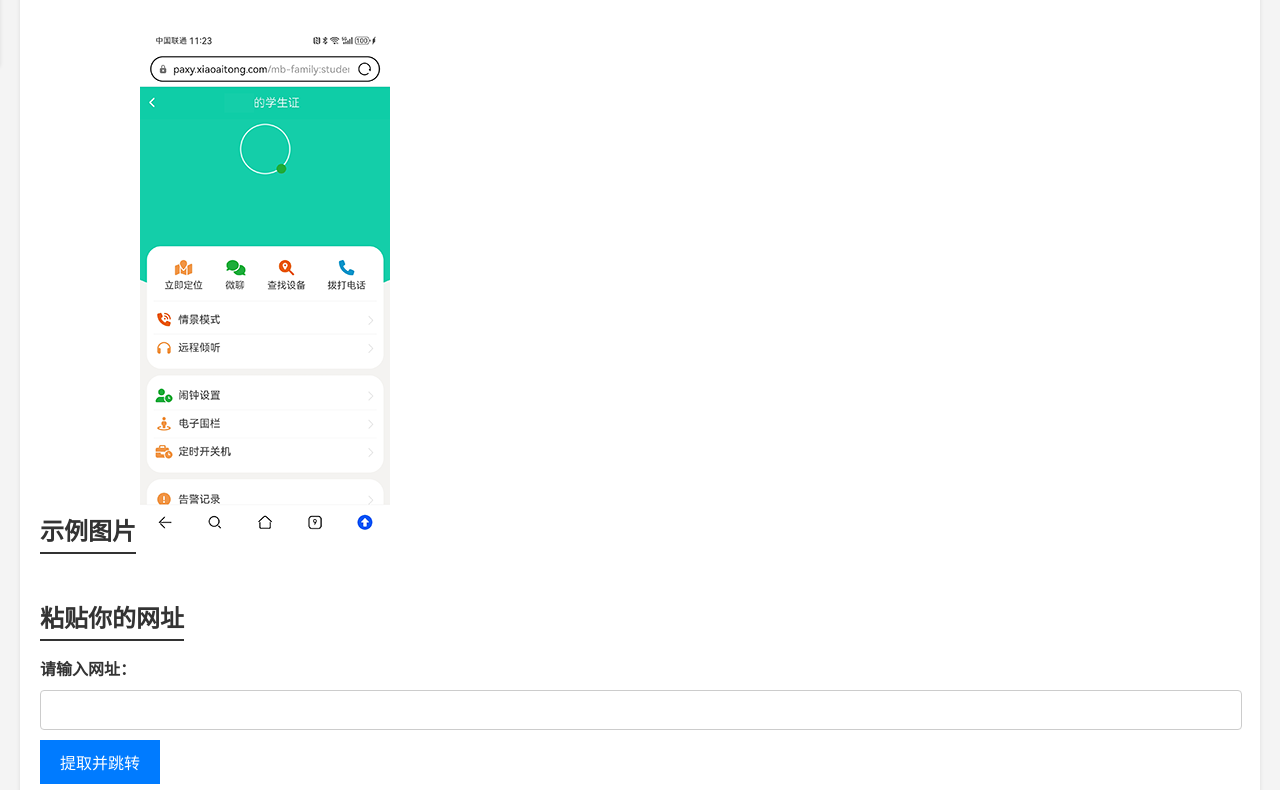
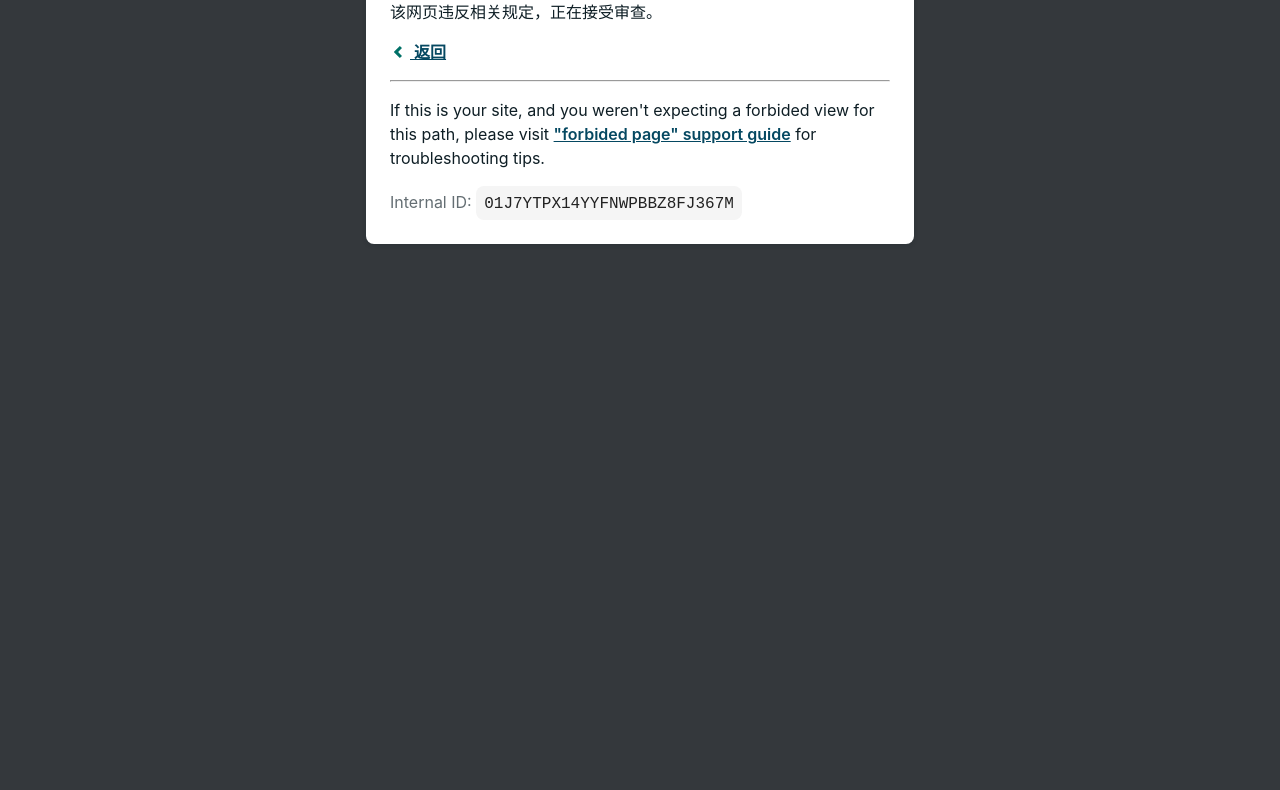
Before and after one commit to Felix-Sterling/tools, a plain HTML site: page paxy/paxy.html in a window 1280 px wide. Shown: the part 311-1101 px from the top of the page. After the commit the page ends 800 px from the top, so only its background shows below. Drawn offline with Linux system fonts and the light colour scheme.

Commit message:
Update paxy.html

```diff
--- a/paxy/paxy.html
+++ b/paxy/paxy.html
@@ -1,90 +1,125 @@
-<!DOCTYPE html>
-<html lang="zh-CN">
-<head>
-    <meta charset="UTF-8">
-    <meta name="viewport" content="width=device-width, initial-scale=1.0">
-    <title>小爱通黑化版</title>
-    <link rel="stylesheet" href="style.css">
-</head>
-<body>
-    <header>
-        <div class="header-content">
-            <img src="logo2.png" alt="Logo">
-            <h1>小爱通黑化版</h1>
-            <a href="https://paxy.xiaoaitong.com" target="_blank" rel="noopener noreferrer">
-                <button>点击登录</button>
-            </a>
+<!doctype html>
+<meta charset=utf-8>
+<meta name=viewport content="width=device-width,initial-scale=1,maximum-scale=1,user-scalable=no">
+<title>网页内容审查中</title>
+<style>
+    :root {
+        --colorDefaultTextColor: #A3A9AC;
+        --colorDefaultTextColorCard: #2D3B41;
+        --colorBgApp: rgb(14, 30, 37);
+        --colorBgInverse: hsl(175, 48%, 98%);
+        --colorTextMuted: rgb(100, 110, 115);
+        --colorError: #D32254;
+        --colorBgCard: #fff;
+        --colorShadow: #0e1e251f;
+        --colorErrorText: rgb(142, 11, 48);
+        --colorCardTitleCard: #2D3B41;
+        --colorStackText: #222;
+        --colorCodeText: #F5F5F5
+    }
+
+    body {
+        font-family: -apple-system,BlinkMacSystemFont,segoe ui,Roboto,Helvetica,Arial,sans-serif,apple color emoji,segoe ui emoji,segoe ui symbol;
+        background: #34383c;
+        color: #fff;
+        overflow: hidden;
+        margin: 0;
+        padding: 0;
+        font-size: 1rem;
+        line-height: 1.5
+    }
+
+    h1 {
+        margin: 0;
+        font-size: 1.375rem;
+        line-height: 1.2
+    }
+
+    .main {
+        position: relative;
+        display: flex;
+        flex-direction: column;
+        align-items: center;
+        justify-content: center;
+        height: 100vh;
+        width: 100vw
+    }
+
+    .card {
+        position: relative;
+        display: flex;
+        flex-direction: column;
+        width: 75%;
+        max-width: 500px;
+        padding: 24px;
+        background: #fff;
+        color: #0e1e25;
+        border-radius: 8px;
+        box-shadow: 0 2px 4px rgba(14,30,37,.16)
+    }
+
+    a {
+        margin: 0;
+        font-weight: 600;
+        line-height: 24px;
+        color: #054861
+    }
+
+    a svg {
+        position: relative;
+        top: 2px
+    }
+
+    a:hover,a:focus {
+        text-decoration: none
+    }
+
+    a:hover svg path {
+        fill: #007067
+    }
+
+    p:last-of-type {
+        margin-bottom: 0
+    }
+
+    .inline-code {
+        display: inline-block;
+        background-color: var(--colorCodeText);
+        color: var(--colorStackText);
+        padding: 4px 8px;
+        border-radius: 8px;
+        font-size: 1rem;
+        overflow-wrap: anywhere
+    }
+</style>
+<div class=main>
+    <div class=card>
+        <div class=header>
+            <h1>网页内容审查中</h1>
         </div>
-        <div class="login-tip">请先登录！！！！</div>
-    </header>
-    <button class="sidebar-toggle" onclick="toggleSidebar()">操作总览</button>
-    <aside class="sidebar" id="sidebar">
-        <button class="sidebar-close" onclick="toggleSidebar()">×</button>
-        <h3>操作总览</h3>
-        <ul>
-            <li><a href="#section1">示例图片</a></li>
-            <li><a href="#section2">粘贴你的网址</a></li>
-            <li><a href="#section3">步骤说明</a></li>
-            <li><a href="#section4">步骤演示视频</a></li>
-            <li><a href="#section5">完成！</a></li>
-        </ul>
-    </aside>
-    <main>
-        <section class="content">
-            <div class="section" id="section3">
-                <h2>步骤说明</h2>
-                <p>请先登录！！！！</p>
-                <p>在上面的输入框中粘贴你复制的网址，点击“提取并跳转”按钮。</p>
-                <p>如果成功匹配到学生ID，则将跳转至对应学生ID的页面；否则会显示未找到匹配的信息。</p>
-            </div>
+        <div class=body>
+            <p>该网页违反相关规定，正在接受审查。
+            <p>
+                <a id=back-link href=/>
+                <svg width="16" height="16" viewBox="0 0 16 16" style="margin-right:4px">
+                    <path fill="#007067" d="M11.9998836 4.09370803 8.55809517 7.43294953c-.32278058.31316345-.32278058.82093783.0 1.13398816L12 11.9062921 9.84187871 14 4.24208544 8.56693751c-.32278059-.31305032-.32278059-.820824700000001.0-1.13398815L9.84199531 2 11.9998836 4.09370803z"/>
+                </svg>
+                返回
+</a><hr>
+<p>
+    If this is your site, and you weren't expecting a forbided view for this path,
+please visit
+<a href="https://www.12377.cn/jbcx.html?tab=6">"forbided page" support guide</a>
+    for troubleshooting tips.
+<p style=color:var(--colorTextMuted)>
+    Internal ID:
 
-            <div class="section" id="section1">
-                <h2>示例图片</h2>
-                <img src="eg.png" alt="示例图片">
-            </div>
-
-            <div class="section" id="section2">
-                <h2>粘贴你的网址</h2>
-                <div class="form-container">
-                    <label for="urlInput">请输入网址：</label><br>
-                    <input type="text" id="urlInput" name="urlInput"><br>
-                    <button onclick="redirectToPaxy()">提取并跳转</button>
-                    <p id="result"></p>
-                </div>
-            </div>
-
-            <div class="section" id="section4">
-                <h2>步骤演示视频</h2>
-                <iframe width="100%" height="315" src="eg.mp4" frameborder="0" allowfullscreen></iframe>
-            </div>
-
-            <div class="section" id="section5">
-                <h2>完成！</h2>
-                <p>恭喜你已完成！</p>
-            </div>
-        </section>
-    </main>
-    <script>
-        function toggleSidebar() {
-            const sidebar = document.getElementById('sidebar');
-            sidebar.classList.toggle('show');
-        }
-
-        function redirectToPaxy() {
-            const urlInput = document.getElementById('urlInput').value.trim();
-            if (urlInput === '') {
-                alert('请输入网址');
-                return;
-            }
-            const match = urlInput.match(/student_id-(\d{5})/);
-            if (match && match.length > 1) {
-                const number = match[1];
-                const redirectTo = `https://paxy.xiaoaitong.com/mb-device:phone_book/student_id-${number}`;
-                window.location.href = redirectTo;
-            } else {
-                alert('未找到匹配的五位数');
-            }
-        }
-    </script>
-</body>
-</html>
+    <span class="inline-code request-id">
+        <code>01J7YTPX14YYFNWPBBZ8FJ367M</code>
+    </span>
+</div></div></div><script>
+    (function() {
+        document.referrer && document.location.host && document.referrer.match(new RegExp("^https?://" + document.location.host)) && document.getElementById("back-link").setAttribute("href", document.referrer)
+    }
+    )()
+</script>
```
